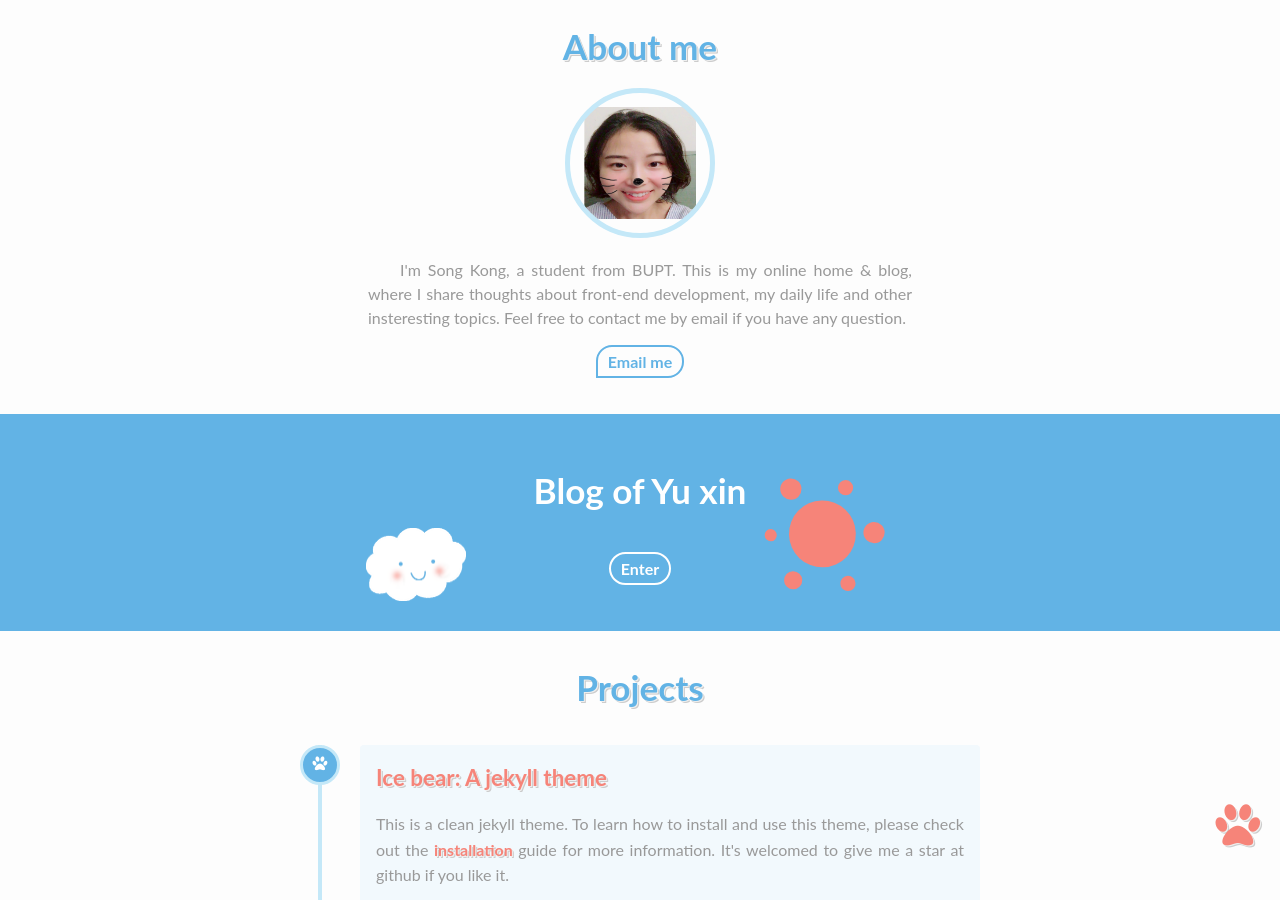
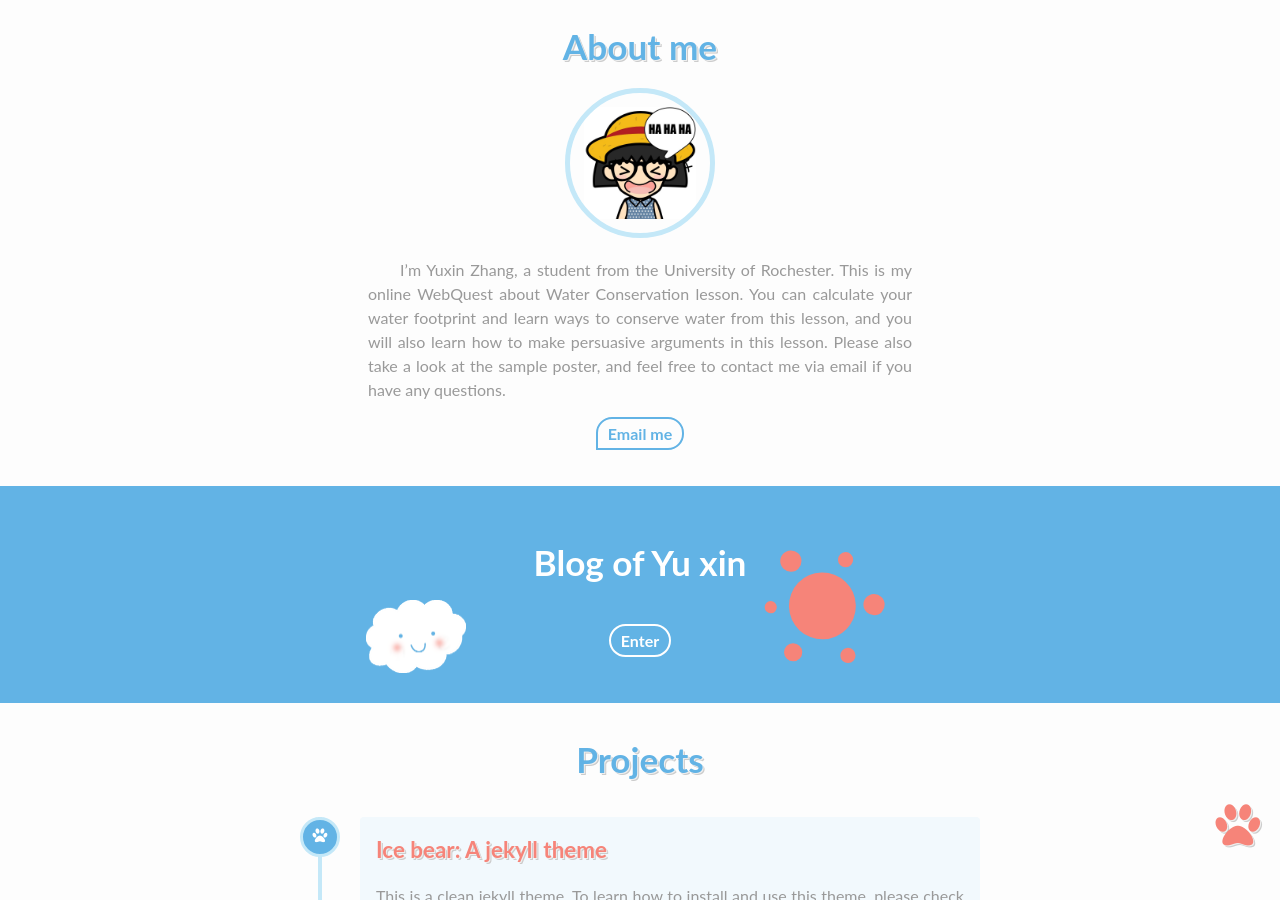
Before and after one commit to loveyuxin/loveyuxin.github.io, a Jekyll site: the page built from index.html, in a window 1280 px wide and 900 px high, scrolled down 396 px. Built offline with Jekyll 4.4.1, drawn with Linux system fonts in a browser that asks for light colours; comment, search, counter and statistics services are not loaded.

```diff
--- a/CNAME
+++ b/CNAME
@@ -1 +1 @@
-kongsong.me
+loveyuxin.github.io
--- a/_config.yml
+++ b/_config.yml
@@ -34,7 +34,7 @@ baidu_analytics: 5b31ffbbdc6cff18727f3adf75a03777    #from //hm.baidu.com/hm.js?
 author:
   #resume: /resume
   name: Yu xin     #the name of Blog section
-  about_me: I'm Song Kong, a student from BUPT. This is my online home & blog, where I share thoughts about front-end development, my daily life and other insteresting topics. Feel free to contact me by email if you have any question.
+  about_me: I’m Yuxin Zhang, a student from the University of Rochester. This is my online WebQuest about Water Conservation lesson. You can calculate your water footprint and learn ways to conserve water from this lesson, and you will also learn how to make persuasive arguments in this lesson. Please also take a look at the sample poster, and feel free to contact me via email if you have any questions.
 
 # Social Links
 email:               zhangyuxin17@yeah.com
```
Also changed, not shown: assets/images/cartoon-avatar.jpg, 1 other file.
